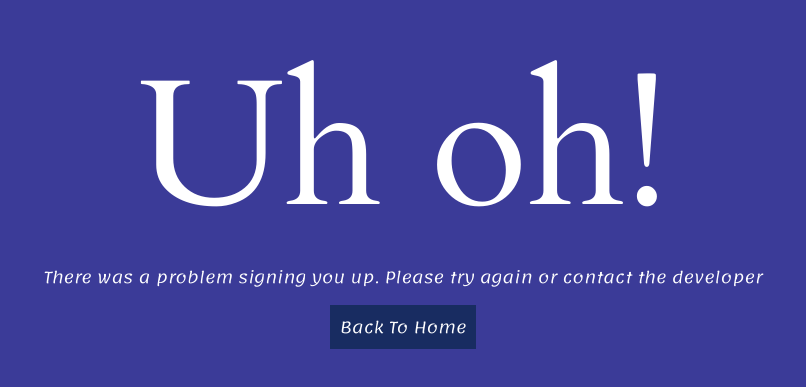
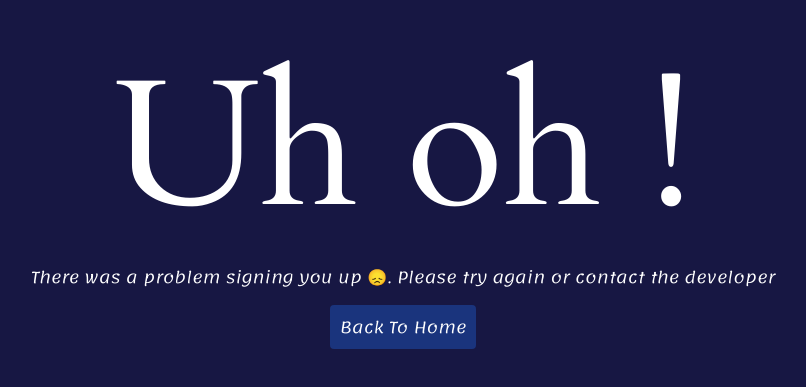
Before and after one commit to FellahAbdel/angela-newsletter-app, a website: page failure.html in a window 1280 px wide. Shown: the part 205-592 px from the top of the page, without its empty margins (237-1043 px from the left). Drawn offline with nearby package versions, Linux system fonts and the light colour scheme.

Commit message:
Adding media queries and emojis

```diff
--- a/app.js
+++ b/app.js
@@ -56,6 +56,10 @@ app.post("/", function (req, res) {
   request.end();
 });
 
+app.post("/failure", function (req, res) {
+  res.redirect("/");
+});
+
 app.listen(process.env.PORT || 3000, function () {
   console.log("Started to listen on port 3000");
 });
--- a/failure.html
+++ b/failure.html
@@ -12,59 +12,21 @@
       rel="stylesheet"
       href="https://stackpath.bootstrapcdn.com/bootstrap/4.5.0/css/bootstrap.min.css"
     />
-    <style type="text/css">
-      body {
-        margin: 0;
-        padding: 0;
-        background-color: #3b3b98;
-        font-family: "Cardo", serif;
-      }
-
-      .row {
-        margin: 0;
-      }
-
-      a {
-        background-color: #182c61;
-        border: 0px;
-        text-decoration: none;
-        padding: 10px;
-        color: #fff;
-        font-family: "Lemonada", cursive;
-      }
-
-      a:hover {
-        text-decoration: none;
-        color: #fff;
-        background-color: #0c2461;
-      }
-
-      h1 {
-        font-size: 11.2rem;
-      }
-
-      h4 {
-        padding-bottom: 20px;
-        font-family: "Lemonada", cursive;
-      }
-
-      p {
-        font-family: "Lemonada", cursive;
-        text-align: center;
-      }
-    </style>
+    <link rel="stylesheet" href="/css/sharedStyles.css" />
   </head>
   <body>
     <div class="row">
       <div
         class="col-md-12 d-flex flex-column justify-content-center align-items-center text-white vh-100"
       >
-        <h1>Uh oh!</h1>
+        <h1 class="">Uh oh !</h1>
         <p>
-          There was a problem signing you up. Please try again or contact the
-          developer
+          There was a problem signing you up 😞️. Please try again or contact
+          the developer
         </p>
-        <a href="/">Back To Home</a>
+        <form action="/failure" method="post">
+          <button type="submit" class="btn">Back To Home</button>
+        </form>
       </div>
     </div>
   </body>
--- /dev/null
+++ b/public/css/sharedStyles.css
@@ -0,0 +1,44 @@
+body {
+  margin: 0;
+  padding: 0;
+  background-color: #171743;
+  font-family: "Cardo", serif;
+}
+
+.row {
+  margin: 0;
+}
+
+.btn {
+  background-color: #1a347d;
+  border: 0px;
+  text-decoration: none;
+  padding: 10px;
+  color: #fff;
+  font-family: "Lemonada", cursive;
+}
+
+.btn:hover {
+  color: #fff;
+  background-color: #0c2461;
+}
+
+h1 {
+  font-size: 11.2rem;
+}
+
+h4 {
+  padding-bottom: 20px;
+  font-family: "Lemonada", cursive;
+}
+
+p {
+  font-family: "Lemonada", cursive;
+  text-align: center;
+}
+
+@media (max-width: 560px) {
+  h1 {
+    font-size: 60px;
+  }
+}
```
Also changed, not shown: signup.html (+1 -2 lines), success.html (+4 -44 lines).
